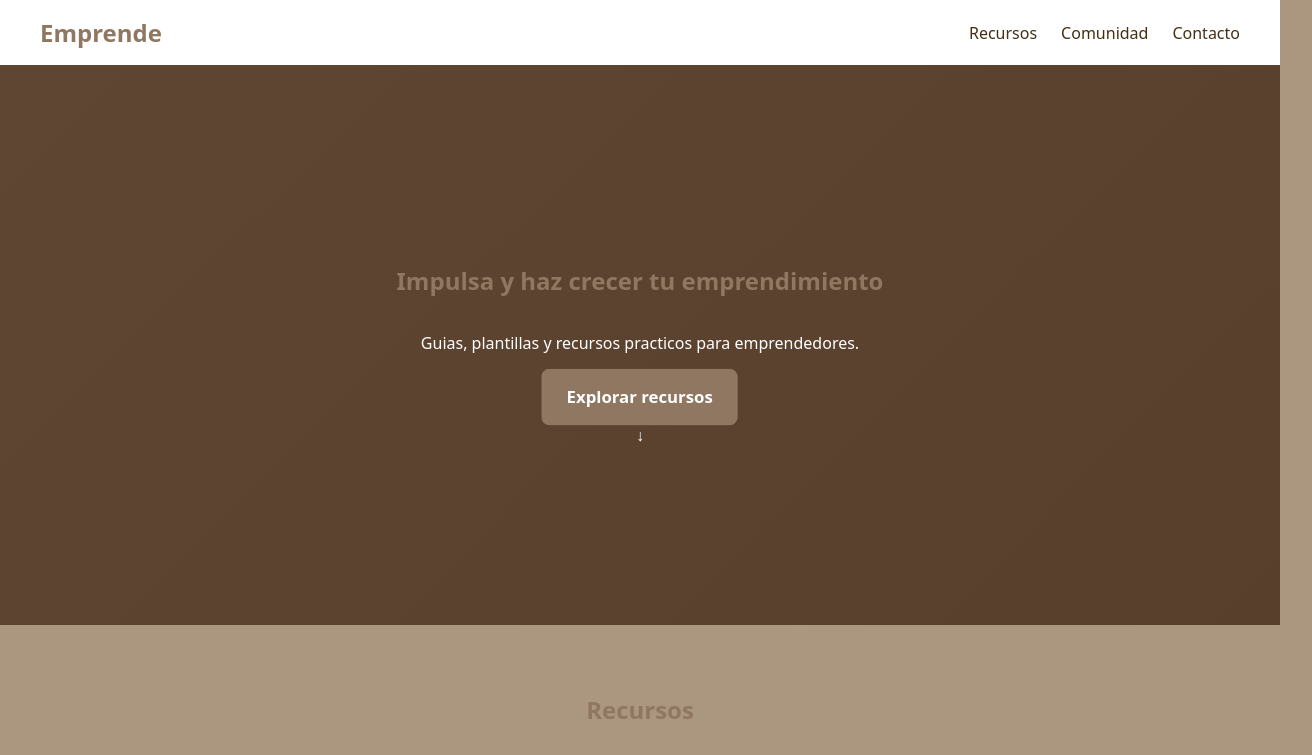
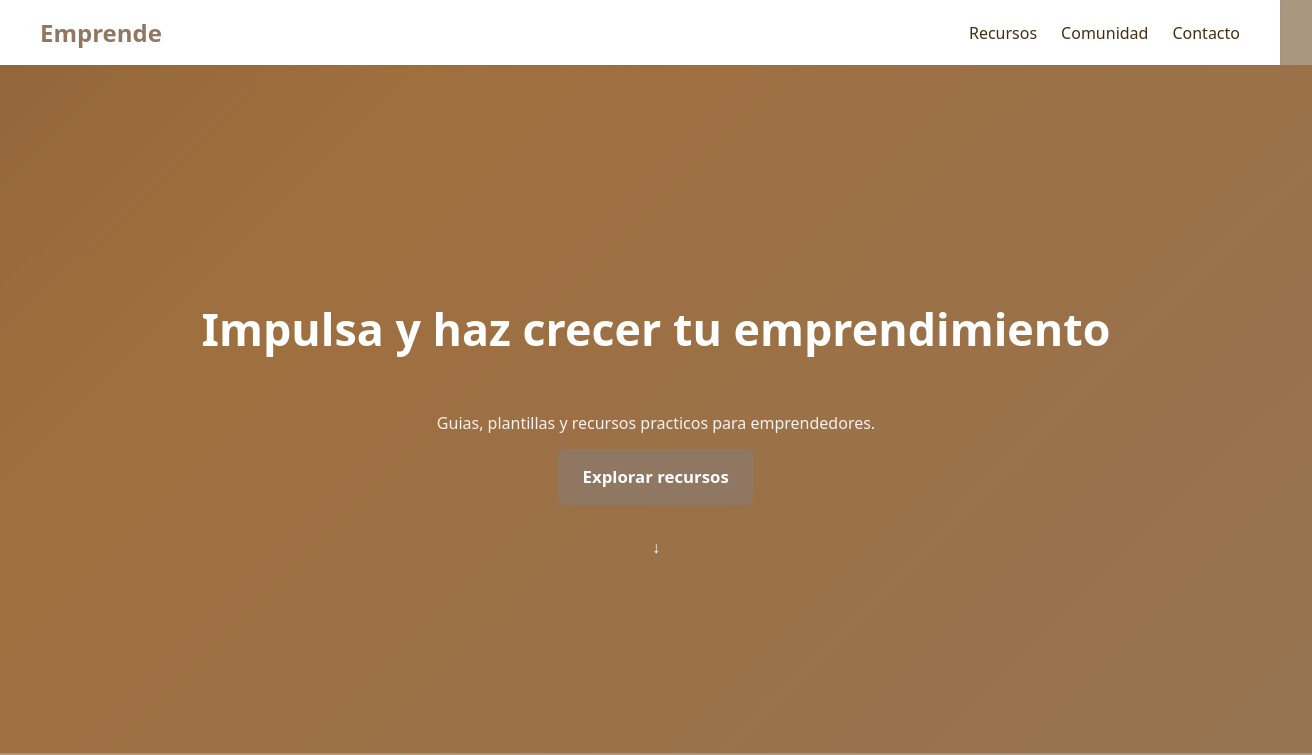
Before and after one commit to Jessi46/landing-emprendedores, a website built with Vite: page index.html in a window 1280 px wide. Shown: the top 755 px of the page, 1312 px wide, since content can reach past the window. Built offline with nearby package versions, Linux system fonts and the light colour scheme.

Commit message:
feat: agrega animaciones, transiciones y transformaciones

```diff
--- a/src/styles/main.scss
+++ b/src/styles/main.scss
@@ -79,12 +79,23 @@ h1, h2, h3 {
 }
 
 // 4. Hero Section
+@keyframes fondoMovimiento {
+  0% { background-position: 0% 50%; }
+  50% { background-position: 100% 50%; }
+  100% { background-position: 0% 50%; }
+}
+
 .hero {
+  width: 100%;
   min-height: 70vh;
+  padding: 4rem 1rem;
+
   display: flex;
   flex-direction: column;
   justify-content: center;
   align-items: center;
+
+  text-align: center;
 
   background: linear-gradient(
     -45deg,
@@ -95,7 +106,22 @@ h1, h2, h3 {
   );
 
   background-size: 400% 400%;
-  color: white;
+  animation: fondoMovimiento 12s ease infinite;
+
+  h1 {
+    font-size: 2.8rem;
+    color: white;
+    animation: aparecer 0.8s ease-out;
+  }
+
+  p {
+    color: rgba(255, 255, 255, 0.9);
+  }
+
+  .scroll {
+    margin-top: 2rem;
+    color: white;
+  }
 }
 
 // 5. Botones (.btn)
@@ -271,17 +297,6 @@ h1, h2, h3 {
   }
 }
 
-@keyframes fondoMovimiento {
-  0% { background-position: 0% 50%; }
-  50% { background-position: 100% 50%; }
-  100% { background-position: 0% 50%; }
-}
-
-.hero {
-  background: linear-gradient(-45deg, $color-primario, $color-acento, #553d2a, #5f4633);
-  background-size: 400% 400%;
- // animation: fondoMovimiento 12s ease infinite;
-}
 
 main {
   width: 100%;
```
Also changed, not shown: src/styles/main.css, 1 other file.
